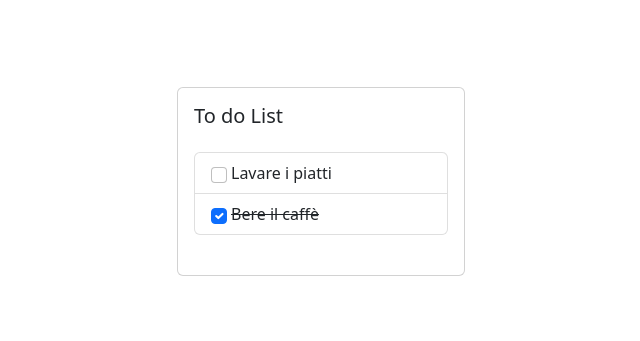
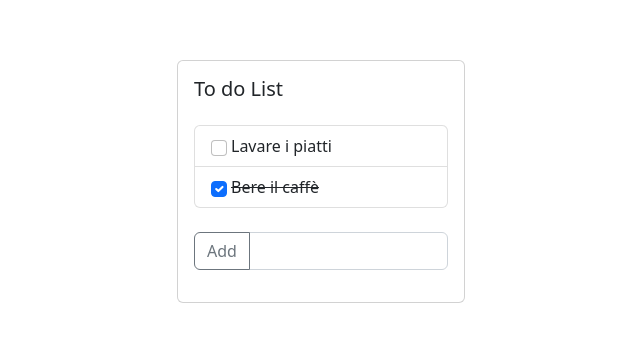
Before and after one commit to constantinandrei/vue-todolist, a plain HTML site: page index.html in a window 1280 px wide. Shown: the part 219-560 px from the top of the page, without its empty margins (319-959 px from the left). Drawn offline with nearby package versions, Linux system fonts and the light colour scheme.

Commit message:
complete

```diff
--- a/index.html
+++ b/index.html
@@ -25,6 +25,10 @@
                                         <span class="badge bg-danger rounded-pill" @click="deleteToDo(i)">x</span>
                                     </li>
                                 </ul>
+                                <div class="input-group mb-3">
+                                    <button class="btn btn-outline-secondary" type="button" id="button-addon1" @click="addToDo()">Add</button>
+                                    <input type="text" class="form-control" placeholder="" aria-label="Example text with button addon" aria-describedby="button-addon1" v-model="currentText">
+                                </div>
                             </div>
                         </div>
                     </div>
```
